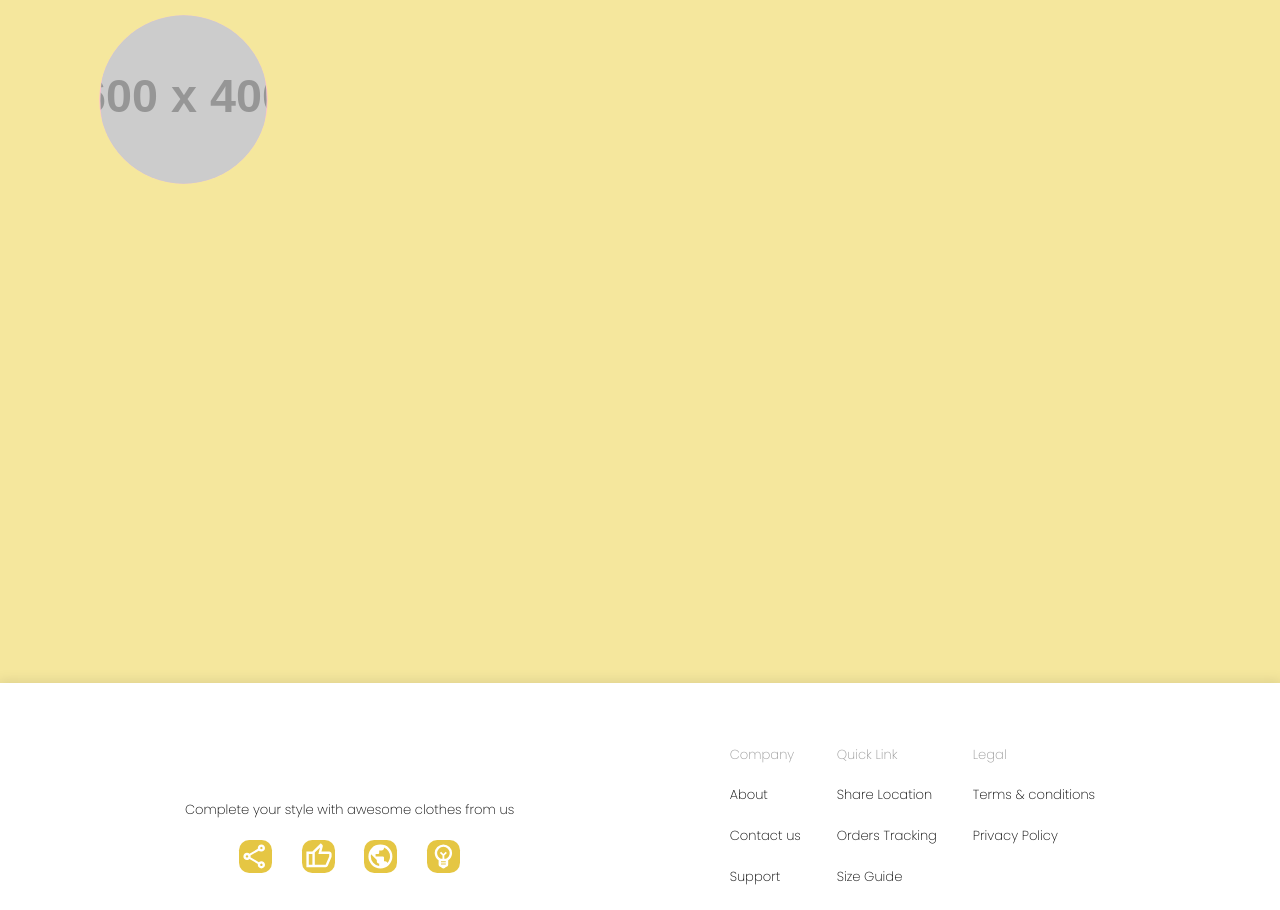
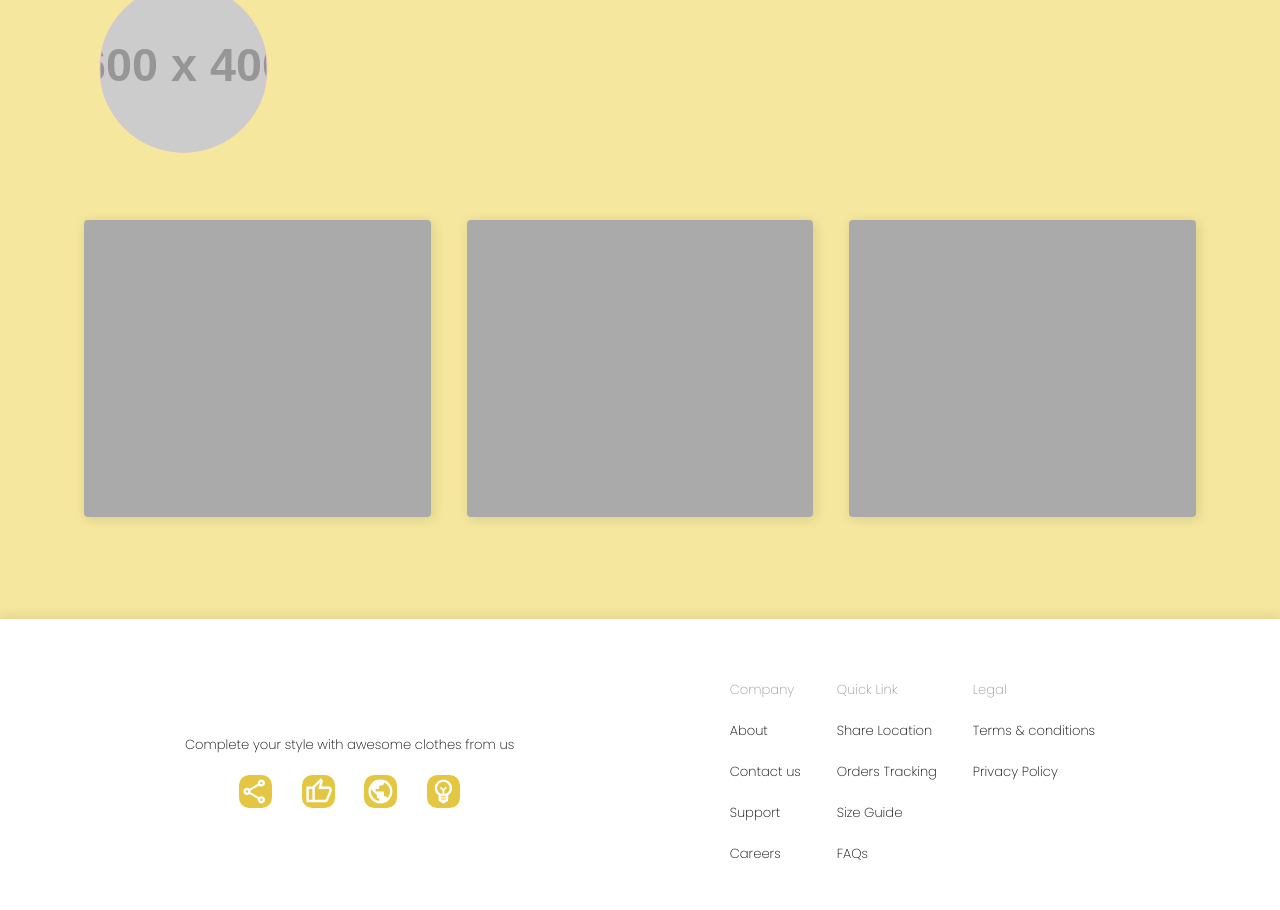
Before and after one commit to jili0/amazing-shop, a React (Vite) app: page /products in a window 1280 px wide. Shown: the part 1640-2550 px from the top of the page. Built offline with nearby package versions, Linux system fonts and the light colour scheme.

Commit message:
about bottom

```diff
--- a/src/styles/app.css
+++ b/src/styles/app.css
@@ -508,7 +508,7 @@ main {
 
 .about-middle-bottom > div > .about-circle:nth-child(4) {
   position: absolute;
-  top: calc(6rem + 20vw);
+  top: calc(7rem + 16vw);
   left: calc(0.5rem + 1vw);
   scale: 1.1;
   background-color: pink;
@@ -517,6 +517,22 @@ main {
   margin-left: calc(5rem + 15vw);
 }
 
+.about-bottom {
+  display: flex;
+  justify-content: center;
+  align-items: flex-end;
+  gap: calc(0.5rem + 2vw);
+  min-height: calc(3rem + 25vw);
+}
+
+.about-bottom > .about-card {
+  background-color: #aaa;
+  height: calc(7rem + 12vw);
+  min-width: calc(5rem + 10vw);
+  width: 100%;
+  border-radius: 4px;
+  box-shadow: 2px 2px 12px 1px rgba(2, 2, 2, 0.1);
+}
 /* Footer */
 footer {
   height: 15rem;
```
